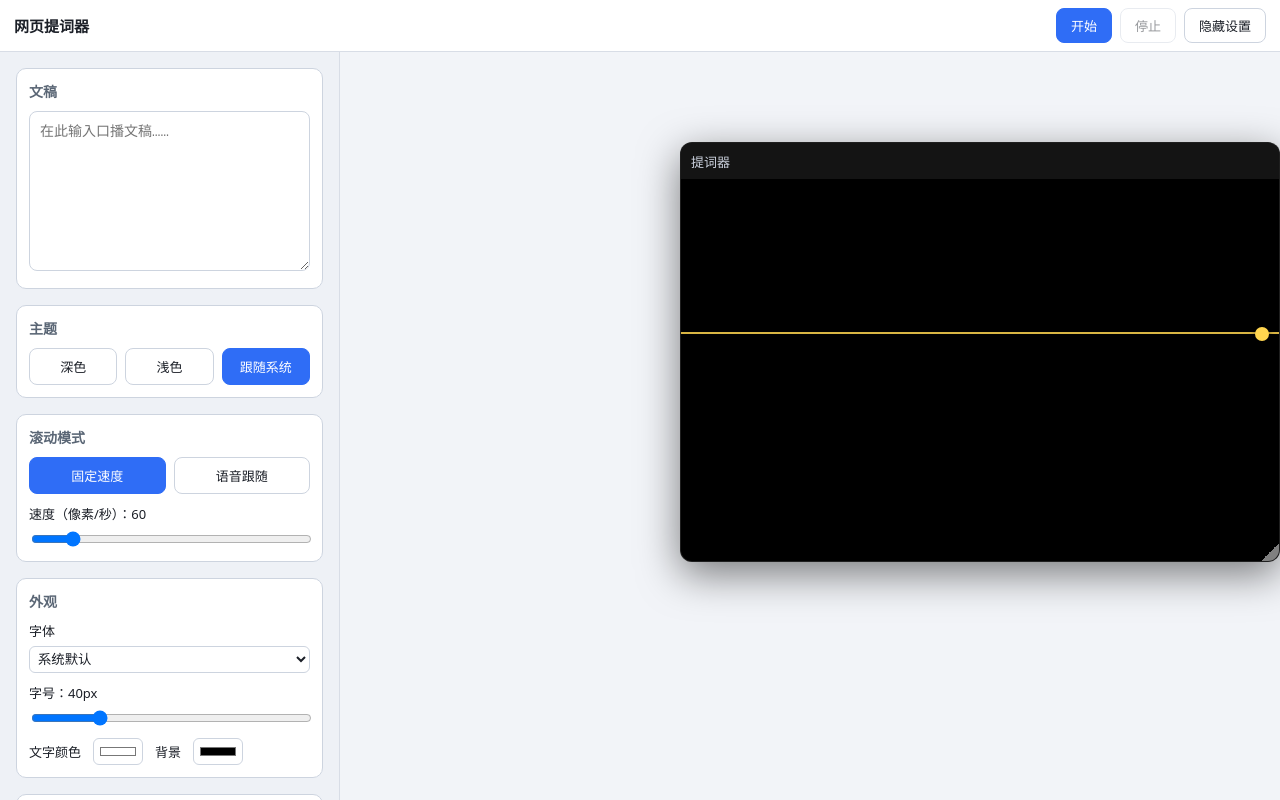
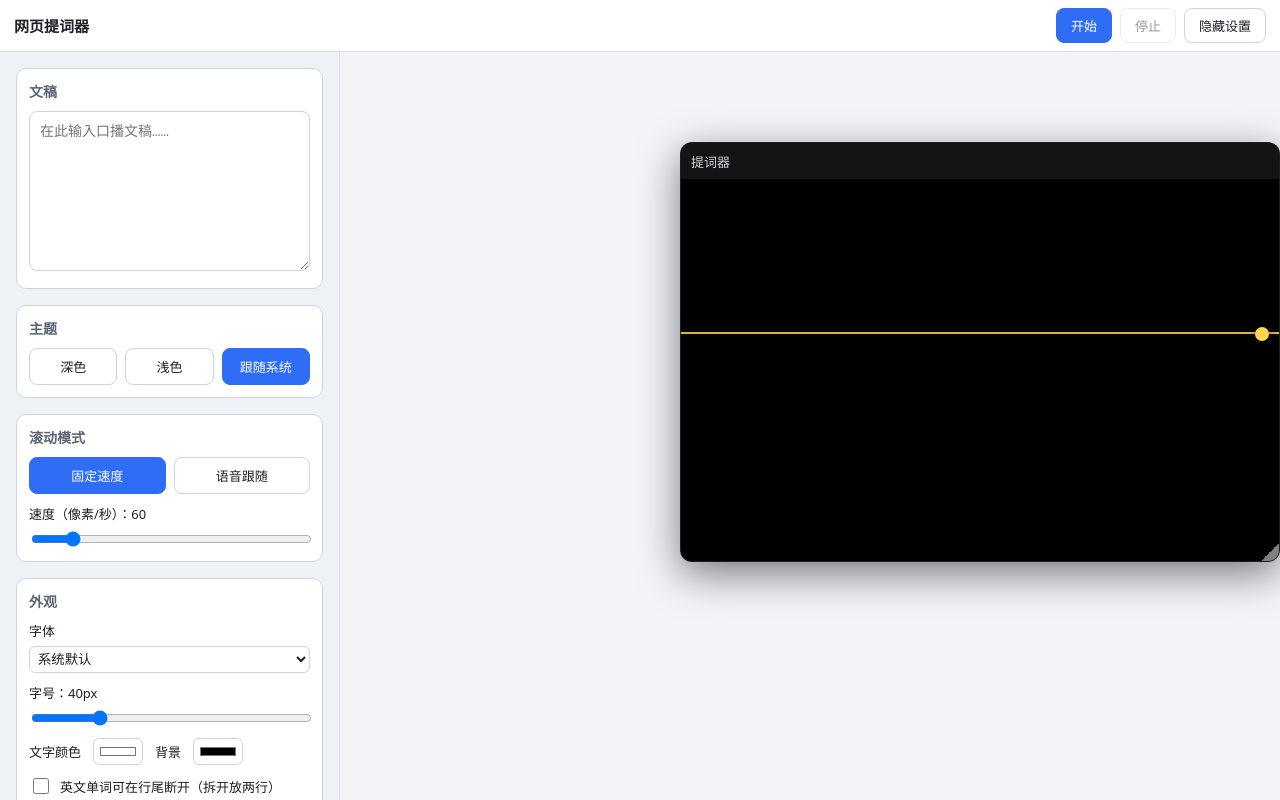
Before and after one commit to zhang-brook/web-teleprompter, a Vue app: page / in a window 1280 px wide. Built offline with nearby package versions, Linux system fonts and the light colour scheme.

Commit message:
feat: 新增英文单词是否断开的配置项
默认整词换行；勾选后行尾放不下的英文单词可拆开放两行。该选项纳入可序列化配置，随持久化与导入导出生效。

Co-authored-by: CodeBuddy <codebuddy@tencent.com>

```diff
--- a/src/components/ControlPanel.vue
+++ b/src/components/ControlPanel.vue
@@ -122,6 +122,10 @@ function onImportFile(e: Event) {
         <label>背景</label>
         <input type="color" v-model="state.background" />
       </div>
+      <label class="check">
+        <input type="checkbox" v-model="state.breakWords" />
+        英文单词可在行尾断开（拆开放两行）
+      </label>
     </section>
 
     <section class="sec">
@@ -228,6 +232,20 @@ function onImportFile(e: Event) {
   gap: 12px;
   flex-wrap: wrap;
 }
+.check {
+  display: flex;
+  align-items: center;
+  gap: 8px;
+  margin-top: 10px;
+  font-size: 13px;
+  color: var(--text);
+  cursor: pointer;
+}
+.check input {
+  width: 16px;
+  height: 16px;
+  cursor: pointer;
+}
 .field label {
   font-size: 13px;
   color: var(--text);
--- a/src/components/PrompterWindow.vue
+++ b/src/components/PrompterWindow.vue
@@ -356,6 +356,7 @@ function stop() {
             fontSize: state.fontSize + 'px',
             fontFamily: state.fontFamily,
             lineHeight: state.lineHeight,
+            wordBreak: state.breakWords ? 'break-word' : 'normal',
           }"
         >
           <span v-for="ch in chars" :key="ch.i" :data-i="ch.i">{{ ch.c }}</span>
@@ -446,7 +447,7 @@ function stop() {
 .pw-content {
   position: relative;
   white-space: pre-wrap;
-  word-break: break-word;
+  word-break: normal;
   padding: 12px 16px;
   will-change: transform;
   min-height: 100%;
--- a/src/store.ts
+++ b/src/store.ts
@@ -48,6 +48,9 @@ export const state = reactive({
   background: '#000000',
   lineHeight: 1.6,
 
+  // 英文单词是否允许在行尾断开（true=可拆开放两行；false=整词换行）
+  breakWords: false,
+
   // 朗读线位置（视口高度的比例，0~1）
   readLine: 0.4,
 
@@ -88,6 +91,7 @@ export const usable: (keyof typeof state)[] = [
   'color',
   'background',
   'lineHeight',
+  'breakWords',
   'readLine',
   'theme',
   'flipH',
```
